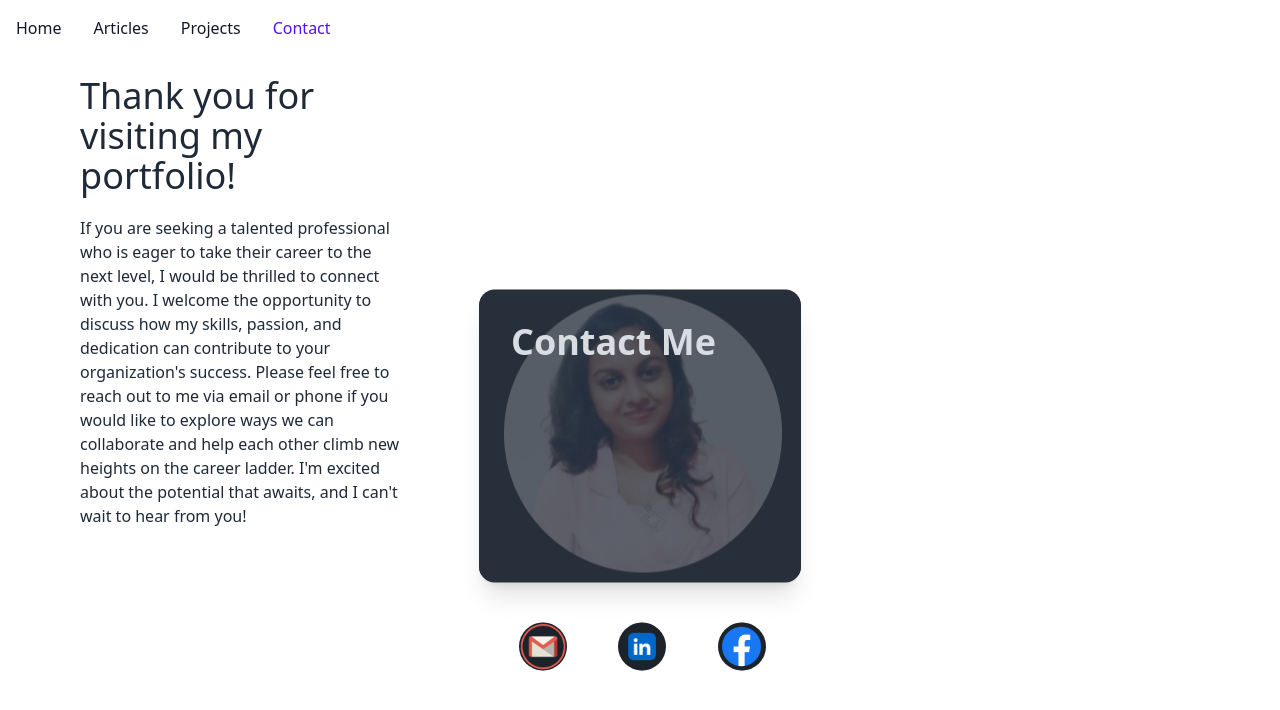
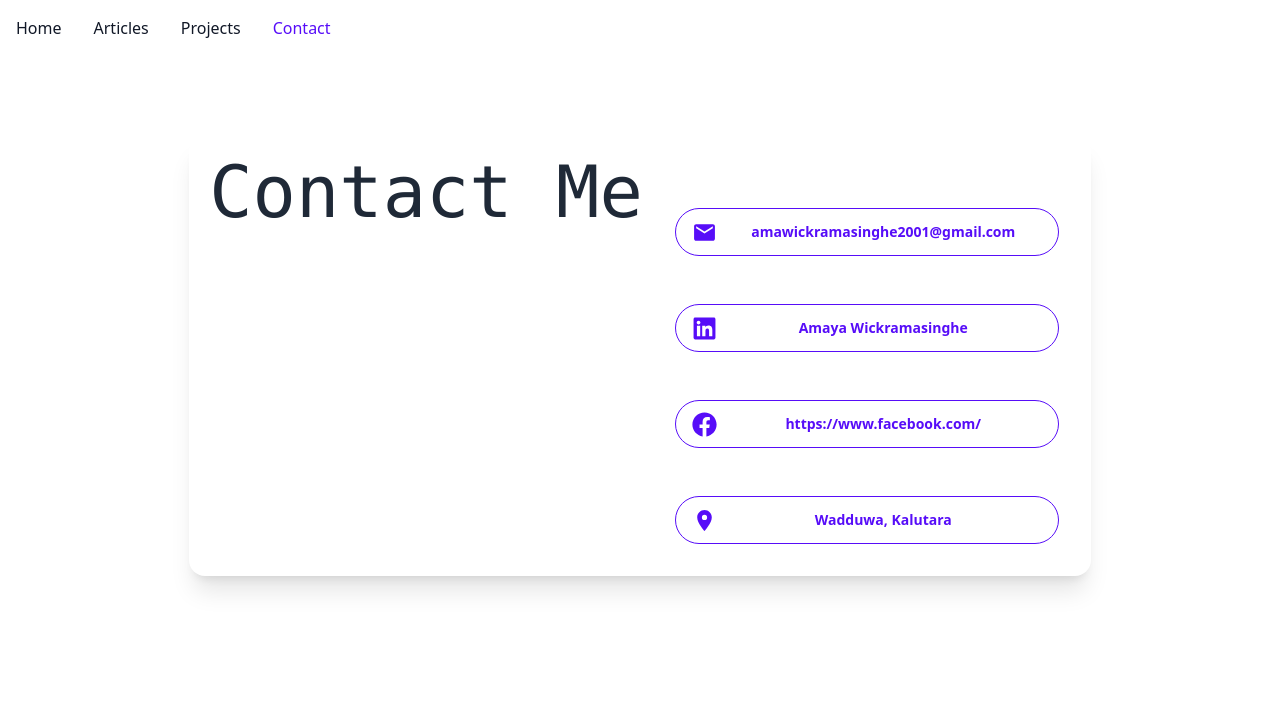
Before and after one commit to Amaya-2001/My-Portfolio, a React (Create React App) app: page /contact in a window 1280 px wide. Shown: the top 710 px of the page. Built offline with nearby package versions, Linux system fonts and the light colour scheme.

Commit message:
Changed the Contact page User Interface

```diff
--- a/src/components/Contact.js
+++ b/src/components/Contact.js
@@ -1,132 +1,54 @@
 import React, { useState } from "react";
 import Navbar from "./Navbar";
-import profile from "../assets/Capture2.PNG";
-import email from "../assets/gmail_icon-icons.com_62758.png";
-import linkedin from "../assets/linkedin-logo-linkedin-icon-transparent-free-png.webp";
-import facebook from "../assets/Facebook-logo.png";
+import { MdEmail, MdLocationOn } from "react-icons/md";
+import { FaFacebook, FaLinkedin } from "react-icons/fa";
+// import profile from "../assets/Capture2.PNG";
+// import email from "../assets/gmail_icon-icons.com_62758.png";
+// import linkedin from "../assets/linkedin-logo-linkedin-icon-transparent-free-png.webp";
+// import facebook from "../assets/Facebook-logo.png";
 
 function Contact() {
-  //const [active, setActive] = useState(false);
-  const openInNewTab = (url) => {
-    window.open(url, "_blank", "noreferrer");
-  };
   return (
     <div>
       <Navbar />
-      <div className="card w-80 mt-5 mb-10 ml-20" data-theme="light">
-        <div className="card-title text-4xl font-medium">
-          Thank you for visiting my portfolio!
+      <div class="flex justify-center ... mt-20 mb-20">
+        <div className="card lg:card-side bg-base-100 shadow-xl">
+          <div>
+            <h1 className="text-7xl font-mono mt-5 ml-5 ">Contact Me</h1>
           </div>
-        <div className="card-content">
-          <p className="text-l mt-5">
-            {" "}
-            If you are seeking a talented professional who is eager to take
-            their career to the next level, I would be thrilled to connect with
-            you. I welcome the opportunity to discuss how my skills, passion,
-            and dedication can contribute to your organization's success. Please
-            feel free to reach out to me via email or phone if you would like to
-            explore ways we can collaborate and help each other climb new
-            heights on the career ladder. I'm excited about the potential that
-            awaits, and I can't wait to hear from you!
-          </p>
-        </div>
-      </div>
-      <div
-        style={{
-          position: "absolute",
-          top: "50%",
-          left: "50%",
-          transform: "translate(-50%, -50%)",
-        }}
-      >
-        <div className="card lg:card-side bg-base-100  shadow-xl image-full mt-40">
-          <figure>
-            <img src={profile} alt="Shoes" />
-          </figure>
           <div className="card-body">
-            <h2 className="card-title text-4xl">Contact Me</h2>
-          </div>
-        </div>
-        {/* <p className="mt-5 ml-20 mr-20">amawickramasinghe2001@gmail.com</p> */}
-        {/* <div className="btn-group  mt-5 ml-20 mr-20">
-          <button
-            className="btn btn-outline btn-primary"
-            role="link"
-            onClick={() =>
-              openInNewTab(
-                "mailto:amawickramasinghe2001@gmail.com?subject=Subject&body=Body%20goes%20here"
-              )
-            }
-          >
-            Email
-          </button>
-          <button
-            className="btn btn-outline btn-primary"
-            role="link"
-            onClick={() =>
-              openInNewTab(
-                "https://www.linkedin.com/in/amaya-wickramasinghe-6378a6231/"
-              )
-            }
-          >
-            Linkedin
-          </button>
-          <button
-            className="btn btn-outline btn-primary"
-            role="link"
-            onClick={() =>
-              openInNewTab(
-                "https://www.facebook.com/profile.php?id=100090623790910"
-              )
-            }
-          >
-            Facebook
-          </button>
-        </div> */}
-        <div class="grid grid-rows-1 grid-flow-col gap-4">
-          <div
-            className="avatar placeholder mt-10 ml-10"
-            role="link"
-            onClick={() =>
-              openInNewTab(
-                "mailto:amawickramasinghe2001@gmail.com?subject=Subject&body=Body%20goes%20here"
-              )
-            }
-          >
-            <div className="bg-neutral-focus text-neutral-content rounded-full w-12">
-              <button className="btn btn-outline">
-                <img src={email} alt="email" />
+            {/* <h2 className="card-title">Shoes!</h2> */}
+            <div class="flex justify-center ... mt-10">
+              <div>
+                <button className="btn btn-outline btn-primary w-96 rounded-full lowercase ...">
+                  <MdEmail size="25px" />
+                  <p>amawickramasinghe2001@gmail.com</p>
                 </button>
               </div>
             </div>
-
-          <div
-            className="avatar placeholder mt-10"
-            onClick={() =>
-              openInNewTab(
-                "https://www.linkedin.com/in/amaya-wickramasinghe-6378a6231/"
-              )
-            }
-          >
-            <div className="bg-neutral-focus text-neutral-content rounded-full w-12">
-              <button className="btn btn-outline">
-                <img src={linkedin} alt="email" />
+            <div class="flex justify-center ... mt-10">
+              <div>
+                <button className="btn btn-outline btn-primary w-96 rounded-full capitalize ...">
+                  <FaLinkedin size="25px" />
+                  <p>Amaya Wickramasinghe</p>
                 </button>
               </div>
             </div>
-          <div
-            className="avatar placeholder mt-10"
-            role="link"
-            onClick={() =>
-              openInNewTab(
-                "https://www.facebook.com/profile.php?id=100090623790910"
-              )
-            }
-          >
-            <div className="bg-neutral-focus text-neutral-content rounded-full w-12">
-              <button className="btn btn-outline">
-                <img src={facebook} alt="email" />
+            <div class="flex justify-center ... mt-10">
+              <div>
+                <button className="btn btn-outline btn-primary w-96 rounded-full lowercase ...">
+                  <FaFacebook size="25px" />
+                  <p>https://www.facebook.com/</p>
                 </button>
+              </div>
+            </div>
+            <div class="flex justify-center ... mt-10">
+              <div>
+                <button className="btn btn-outline btn-primary w-96 rounded-full capitalize ...">
+                  <MdLocationOn size="25px" />
+                  <p>Wadduwa, Kalutara</p>
+                </button>
+              </div>
             </div>
           </div>
         </div>
```
Lines whose indentation alone changed are shown as unchanged.
